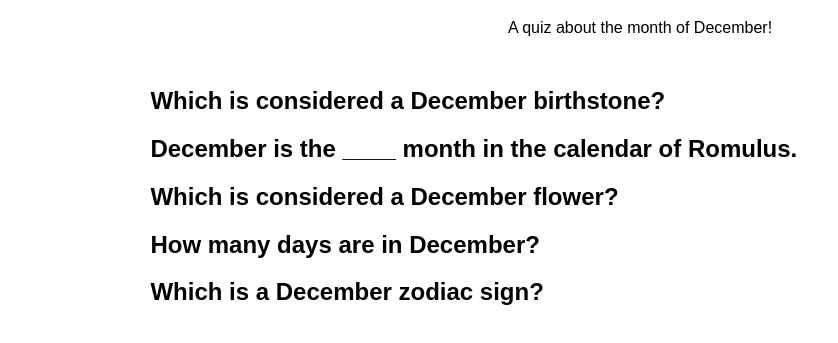
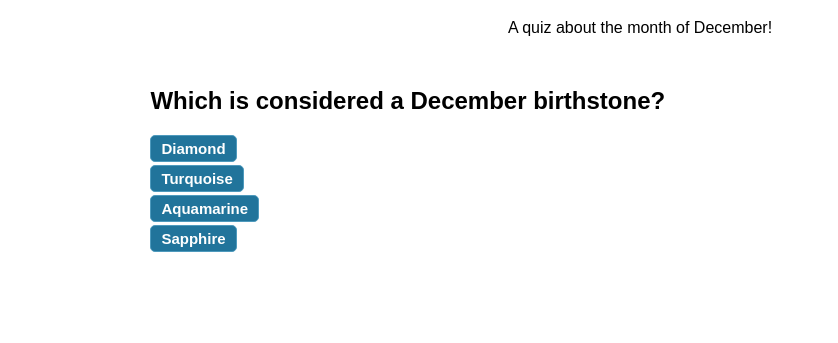
Before and after one commit to Re-Gi/Coding-Quiz, a plain HTML site: page index.html in a window 1280 px wide. Shown: the part 89-432 px from the top of the page, without its empty margins (0-838 px from the left). Drawn offline with Linux system fonts and the light colour scheme.

Commit message:
added buttons

```diff
--- a/assets/script.js
+++ b/assets/script.js
@@ -1,5 +1,7 @@
-var divEl = document.querySelector("#box1");
 var sectionEl = document.querySelector("section");
+var divEl = document.querySelector(".box1");
+var btnGroupEl = document.querySelector(".btn-group");
+var titleEl = document.querySelector("h2");
 
 //Question objects
 var flowerQ = {
@@ -28,7 +30,7 @@ var daysQ = {
 
 var birthstoneQ = {
     question: "Which is considered a December birthstone?",
-    choices: ["Turquoise", "Saphire", "Diamond", "Aquamarine"],
+    choices: ["Turquoise", "Sapphire", "Diamond", "Aquamarine"],
     answer: "turquoise"
 }
 
@@ -38,12 +40,17 @@ var questions = [flowerQ, zodiacQ, romanQ, daysQ, birthstoneQ];
 console.log(questions);
 
 for (var i = 0; i < 5; i++) {
-    var randomInt = Math.floor(Math.random() * questions.length);
+    var randomIntQ = Math.floor(Math.random() * questions.length);
+    titleEl.textContent = questions[randomIntQ].question;
 
-    var title = document.createElement("h2");
-    title.textContent = questions[randomInt].question;
-    divEl.appendChild(title);
+    for (var i = 0; i < 4; i++) {
+        var randomIntC = Math.floor(Math.random() * questions[randomIntQ].choices.length);
+        var btnItemEl = document.createElement("button");
+        btnItemEl.textContent = questions[randomIntQ].choices[randomIntC];
+        btnGroupEl.appendChild(btnItemEl);
 
-    questions.splice(randomInt, 1);
-    console.log(questions);
+        questions[randomIntQ].choices.splice(randomIntC, 1);
+    }
+
+    questions.splice(randomIntQ, 1);
 }
--- a/assets/style.css
+++ b/assets/style.css
@@ -10,10 +10,6 @@ section {
     text-align: left;
 }
 
-section div {
-    position: absolute;
-}
-
 a:link, a:visited {
     text-decoration: none;
     color: rgb(33, 116, 155);
@@ -22,6 +18,28 @@ a:link, a:visited {
 
 a:hover, a:active {
     color: transparent;
+}
+
+.box1 {
+    position: absolute;
+}
+
+.btn-group button {
+    display: block;
+    background-color: rgb(33, 116, 155);
+    border: 1px solid rgb(78, 154, 189);
+    border-radius: 5px;
+    color: white;
+    font-size: 15px;
+    font-weight: bolder;
+    text-align: left;
+    padding: 4px 10px;
+    margin: 3px 0;
+    cursor: pointer;
+}
+
+.btn-group button:hover {
+    background-color: rgb(78, 154, 189);
 }
 
 #timer {
--- a/index.html
+++ b/index.html
@@ -16,11 +16,10 @@
         <p>A quiz about the month of December!</p>
 
         <section>
-            <div id="box1"></div>
-            <div id="box2" data-state="hidden"></div>
-            <div id="box3" data-state="hidden"></div>
-            <div id="box4" data-state="hidden"></div>
-            <div id="box5" data-state="hidden"></div>
+            <div class="box1">
+                <h2></h2>
+                <div class="btn-group"></div>
+            </div>
         </section>
         <script src="./assets/script.js"></script>
     </body>
```
